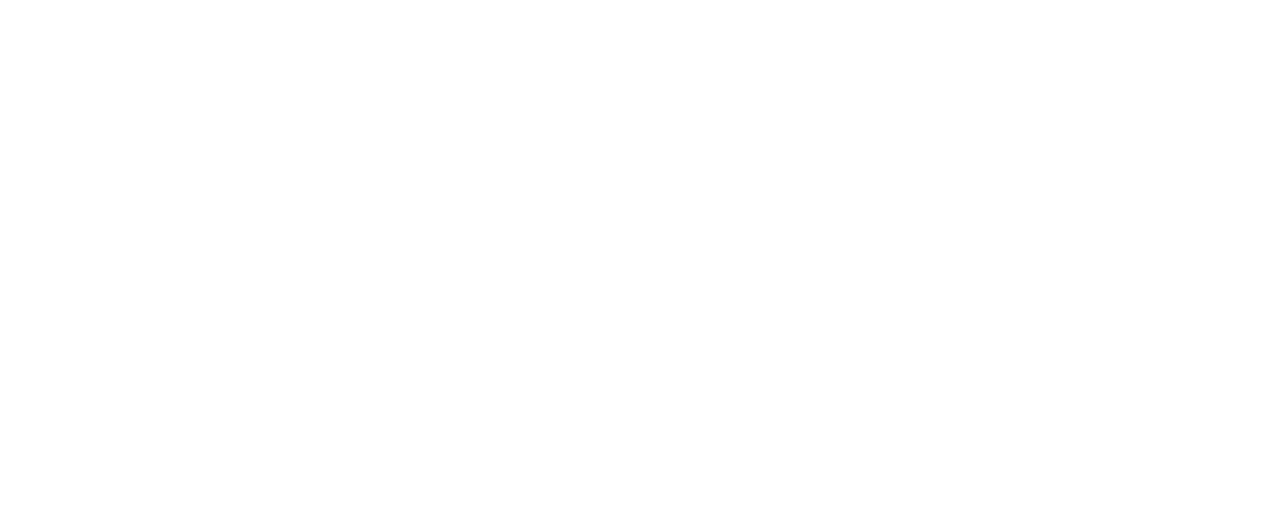
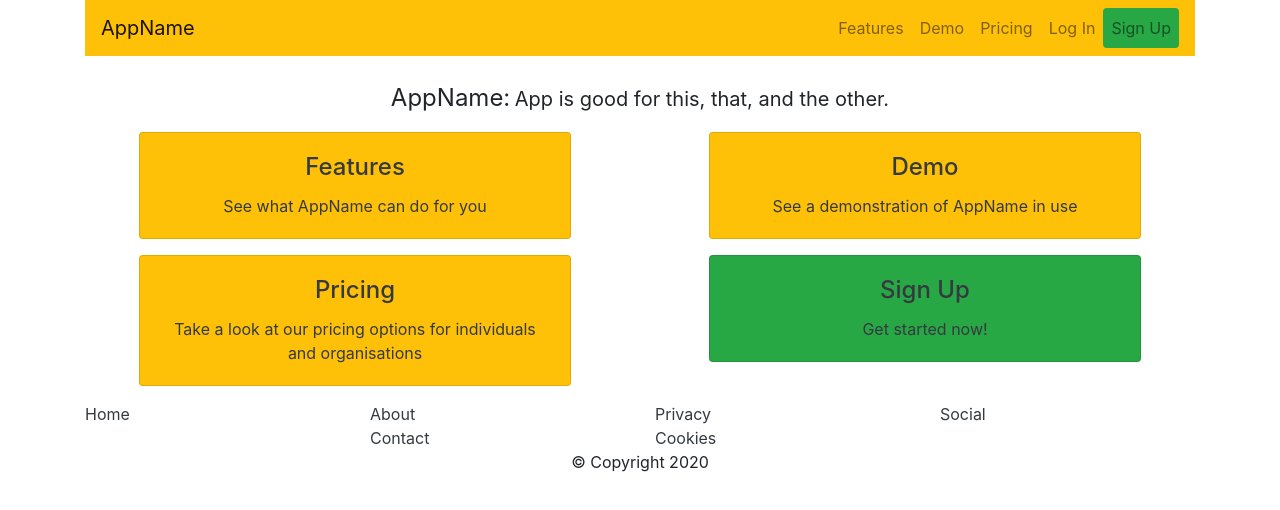
Before and after one commit to edge42/meat-mngr, a plain HTML site: page index.html in a window 1280 px wide. Drawn offline with Linux system fonts and the light colour scheme; files that its build step writes are made by us from their sources.

Commit message:
filled out most of main page content

```diff
--- a/css/style.css
+++ b/css/style.css
@@ -0,0 +1,9 @@
+#appName {
+	font-size: 150%;
+}
+#tagline {
+	font-size: 125%;
+}
+.card {
+	width: 80%;
+}
--- a/index.html
+++ b/index.html
@@ -4,10 +4,122 @@
 	<title>meat mngr - manage your team</title>
 	<meta charset="utf-8">
 	<meta name="viewport" content="width=device-width, initial-scale=1, shrink-to-fit=no">
-	<link href="css/bootstrap.min.css" rel="stylesheet">
+	<link href="css/bootstrap.css" rel="stylesheet">
 	<link href="css/style.css" rel="stylesheet">
 </head>
 <body>
+	<div class="container">
+		<nav class="navbar navbar-expand-sm navbar-light bg-warning mb-4">
+			<a class="navbar-brand" href="#">AppName</a>
+
+			<button class="navbar-toggler" type="button" data-toggle="collapse" data-target="#navItems" aria-controls="navItems" aria-expanded="false" aria-label="Toggle navigation">
+    		<span class="navbar-toggler-icon"></span>
+  			</button>
+
+  			<div class="collapse navbar-collapse" id="navItems">
+  				<ul class="navbar-nav ml-auto">
+  					<li class="nav-item mx-auto">
+  						<a class="nav-link" href="">Features</a>
+  					</li>
+  					<li class="nav-item mx-auto">
+  						<a class="nav-link" href="">Demo</a>
+  					</li>
+  					<li class="nav-item mx-auto">
+  						<a class="nav-link" href="">Pricing</a>
+  					</li>
+  					<li class="nav-item mx-auto">
+  						<a class="nav-link" href="">Log In</a>
+  					</li>
+  					<li class="nav-item mx-auto bg-success rounded">
+  						<a class="nav-link" href="">Sign Up</a>
+  					</li>
+  				</ul>
+  			</div> <!-- collapsable items -->
+		</nav>
+	</div> <!-- nav-bar container -->
+
+	<div class="container">
+		<div class="row">
+			<div class="col text-center mb-3">
+				<span id="appName">AppName:</span>
+				<span id="tagline">App is good for this, that, and the other.</span>
+			</div>
+		</div>
+		<div class="row row-cols-1 row-cols-sm-2 text-center">
+			<a href="#" class="text-dark">
+				<div class="col">
+					<div class="card bg-warning mb-3 mx-auto">
+						<div class="card-body">
+							<h4 class="card-title">Features</h4>
+							<div class="card-text d-none d-sm-block">
+								See what AppName can do for you
+							</div>
+						</div>
+					</div>
+				</div>
+			</a>
+			<a href="#" class="text-dark">
+				<div class="col">
+					<div class="card bg-warning mb-3 mx-auto">
+						<div class="card-body">
+							<h4 class="card-title">Demo</h4>
+							<div class="card-text d-none d-sm-block">
+								See a demonstration of AppName in use
+							</div>
+							</div>
+						</div>
+					</div>
+			</a>
+		</div>
+		<div class="row row-cols-1 row-cols-sm-2 text-center">
+			<a href="#" class="text-dark">
+				<div class="col">
+					<div class="card bg-warning mb-3 mx-auto">
+						<div class="card-body">
+							<h4 class="card-title">Pricing</h4>
+							<div class="card-text d-none d-sm-block">
+								Take a look at our pricing options for individuals and organisations
+							</div>
+						</div>
+					</div>
+				</div>
+			</a>
+			<a href="#" class="text-dark">
+				<div class="col">
+					<div class="card bg-success mb-3 mx-auto">
+						<div class="card-body">
+							<h4 class="card-title">Sign Up</h4>
+							<div class="card-text d-none d-sm-block">
+								Get started now!
+							</div>
+						</div>
+					</div>
+				</div>
+			</a>
+		</div>
+	</div> <!-- main content continer -->
+
+	<div class="container">
+		<div class="row">
+			<div class="col">
+				<div><a href="" class="text-dark">Home</a></div>
+			</div>
+			<div class="col">
+				<div><a href="" class="text-dark">About</a></div>
+				<div><a href="" class="text-dark">Contact</a></div>
+			</div>
+			<div class="col">
+				<div><a href="" class="text-dark">Privacy</a></div>
+				<div><a href="" class="text-dark">Cookies</a></div>
+			</div>
+			<div class="col">
+				<div><a href="" class="text-dark">Social</a></div>
+			</div>
+		</div>
+		<div class="row row-cols-1 text-center">
+			<div id="col">&copy; Copyright 2020</div>
+		</div>
+	</div> <!-- footer container -->
 
 
 <script src="js/jquery-3.4.1.js"></script>
```
